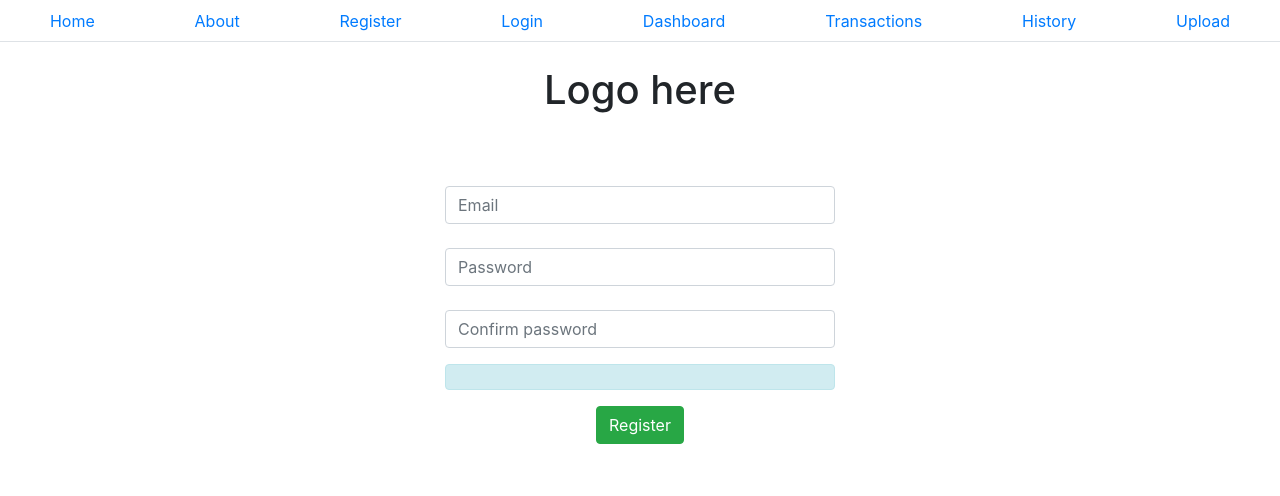
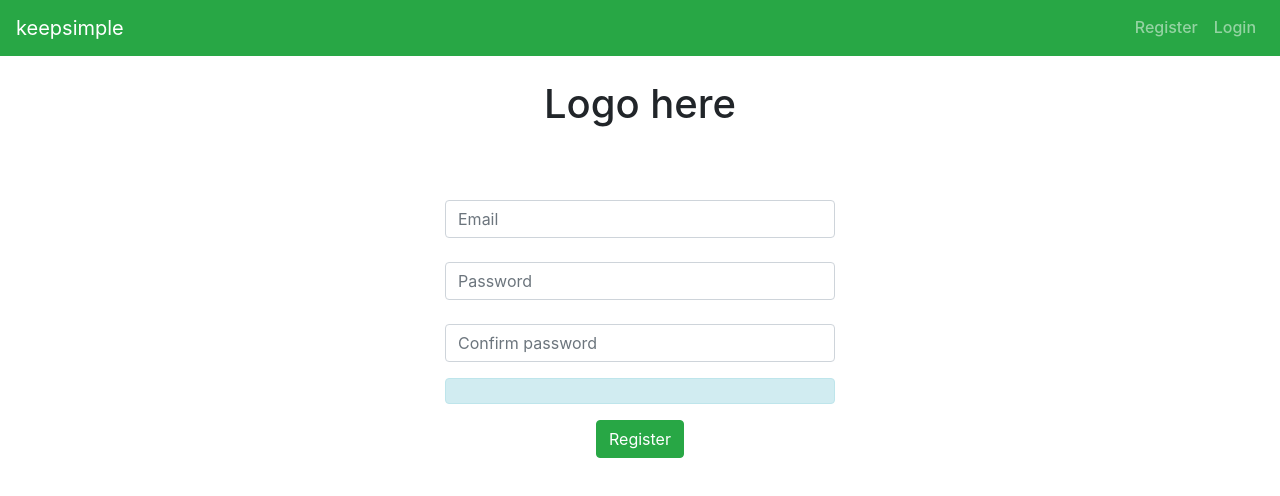
Before and after one commit to WarrenJohn/keepsimplebooks, a Vue app in the folder client/: page /register in a window 1280 px wide. Shown: the top 496 px of the page. Built offline with nearby package versions, Linux system fonts and the light colour scheme.

Commit message:
Navbar finished

```diff
--- a/client/src/App.vue
+++ b/client/src/App.vue
@@ -1,9 +1,13 @@
 <template>
   <div id="app">
-    <b-nav fill tabs>
-        <b-nav-item to="/">Home</b-nav-item>
-        <b-nav-item to="/about">About</b-nav-item>
+    <b-navbar toggleable="md" variant="success" type="dark" sticky>
+
+      <b-navbar-brand class="text-white" to="/">keepsimple</b-navbar-brand>
+        <!-- Right aligned nav items -->
+        <b-navbar-nav class="ml-auto">
+            <b-navbar-nav tag="h6">
                 <b-nav-item
+                    class="text-white"
                     v-if="!$store.state.userLoggedIn"
                     to="/register">Register
                 </b-nav-item>
@@ -11,16 +15,26 @@
                     v-if="!$store.state.userLoggedIn"
                     to="/login">Login
                 </b-nav-item>
-        <b-nav-item to="/dashboard">Dashboard</b-nav-item>
-        <b-nav-item to="/transactions">Transactions</b-nav-item>
-        <b-nav-item to="/history">History</b-nav-item>
-        <b-nav-item to="/upload">Upload</b-nav-item>
+                <b-nav-item
+                    v-if="$store.state.userLoggedIn"
+                    to="/dashboard">Dashboard</b-nav-item>
+                <b-nav-item
+                    v-if="$store.state.userLoggedIn"
+                    to="/transactions">Transactions</b-nav-item>
+                <b-nav-item
+                    v-if="$store.state.userLoggedIn"
+                    to="/history">History</b-nav-item>
+                <b-nav-item
+                    v-if="$store.state.userLoggedIn"
+                    to="/upload">Upload</b-nav-item>
                 <b-button
                     v-if="$store.state.userLoggedIn"
                     @click="logout"
                     variant="link" size="sm">log out
                 </b-button>
-    </b-nav>
+            </b-navbar-nav>
+        </b-navbar-nav>
+    </b-navbar>
     <router-view/>
   </div>
 </template>
--- a/client/src/views/About.vue
+++ /dev/null
@@ -1,5 +0,0 @@
-<template>
-  <div class="about">
-    <h1>This is an about page</h1>
-  </div>
-</template>
```
Also changed, not shown: client/src/router.js (+3 -5 lines). Lines whose indentation alone changed are shown as unchanged.
